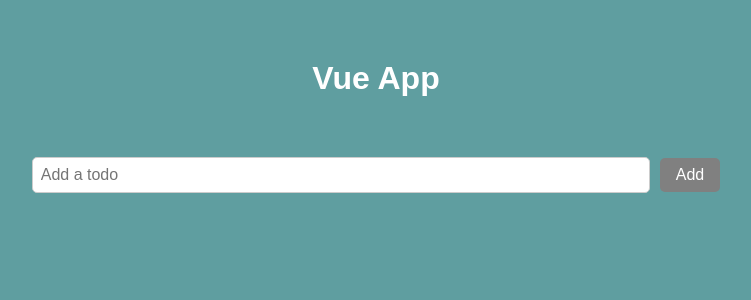
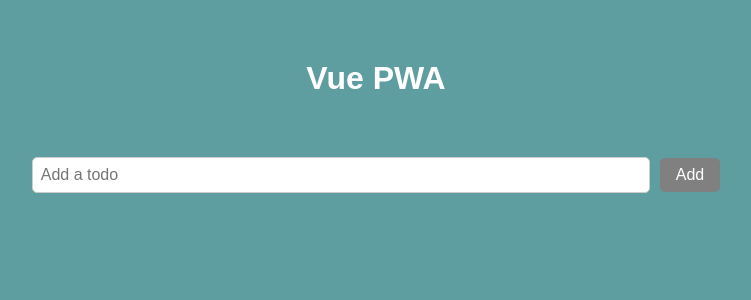
Before and after one commit to MalikParvez1/Bachelor-Vue-App, a Vue app: page / in a window 1280 px wide. Shown: the top 300 px of the page, without its empty margins (264-1015 px from the left). Built offline with nearby package versions, Linux system fonts and the light colour scheme.

Commit message:
change project structure

```diff
--- a/pwa-assets.config.js
+++ b/pwa-assets.config.js
@@ -8,5 +8,5 @@ export default defineConfig({
         preset: '2023',
     },
     preset,
-    images: ['public/favicon.ico'],
+    images: ['public/favicon.svg'],
 })
--- a/src/App.vue
+++ b/src/App.vue
@@ -1,47 +1,7 @@
 <template>
-    <div>
-      <h1>Vue App</h1>
-      <CreateForm
-        :editIndex="editIndex"
-        :input="input"
-        :todos="todos"
-        @setTodos="setTodos"
-        @setEditIndex="setEditIndex"
-        @setInput="setInput"
-      />
-      <TodoList
-        :todos="todos"
-        @setTodos="setTodos"
-        @setEditIndex="setEditIndex"
-        @setInput="setInput"
-      />
-    </div>
+  <AppView></AppView>
   </template>
 
   <script setup>
-  import { ref, onMounted } from 'vue';
-  import CreateForm from './components/CreateForm.vue';
-  import TodoList from './components/TodoList.vue';
-  import { getTodos } from './indexedDB';
-
-  const todos = ref([]);
-  const input = ref('');
-  const editIndex = ref(null);
-
-  const setTodos = (newTodos) => {
-    todos.value = newTodos;
-  };
-
-  const setInput = (newInput) => {
-    input.value = newInput;
-  };
-
-  const setEditIndex = (newEditIndex) => {
-    editIndex.value = newEditIndex;
-  };
-
-  onMounted(async () => {
-    const loadedTodos = await getTodos();
-    todos.value = loadedTodos;
-  });
+  import AppView from './components/AppView.vue';
   </script>
--- /dev/null
+++ b/src/components/AppView.vue
@@ -0,0 +1,47 @@
+<template>
+    <div>
+      <h1>Vue PWA</h1>
+      <CreateForm
+        :editIndex="editIndex"
+        :input="input"
+        :todos="todos"
+        @setTodos="setTodos"
+        @setEditIndex="setEditIndex"
+        @setInput="setInput"
+      />
+      <TodoList
+        :todos="todos"
+        @setTodos="setTodos"
+        @setEditIndex="setEditIndex"
+        @setInput="setInput"
+      />
+    </div>
+  </template>
+
+  <script setup>
+  import { ref, onMounted } from 'vue';
+  import CreateForm from './CreateForm.vue';
+  import TodoList from './TodoList.vue';
+  import { getTodos } from '../services/indexedDB';
+
+  const todos = ref([]);
+  const input = ref('');
+  const editIndex = ref(null);
+
+  const setTodos = (newTodos) => {
+    todos.value = newTodos;
+  };
+
+  const setInput = (newInput) => {
+    input.value = newInput;
+  };
+
+  const setEditIndex = (newEditIndex) => {
+    editIndex.value = newEditIndex;
+  };
+
+  onMounted(async () => {
+    const loadedTodos = await getTodos();
+    todos.value = loadedTodos;
+  });
+  </script>
--- a/src/components/CreateForm.vue
+++ b/src/components/CreateForm.vue
@@ -13,7 +13,7 @@
 
 <script setup>
 import { ref, watch } from 'vue';
-import { addTodo, updateTodo } from '../indexedDB';
+import { addTodo, updateTodo } from '../services/indexedDB';
 
 const props = defineProps({
   editIndex: Number,
--- a/src/components/TodoForm.vue
+++ /dev/null
@@ -1,59 +0,0 @@
-<template>
-    <form class="create-form" @submit.prevent="handleSubmit">
-      <input class="create-input" type="text" v-model="input" placeholder="Add a todo" />
-      <button class="create-button" type="submit">{{ editIndex !== null ? 'Update' : 'Add' }}</button>
-    </form>
-  </template>
-
-  <script setup>
-  import { ref, watch, toRefs } from 'vue';
-
-  const props = defineProps({
-    input: String,
-    editIndex: Number,
-  });
-  const emit = defineEmits(['create-todo']);
-
-  const localInput = ref(props.input);
-
-  watch(() => props.input, (newInput) => {
-    localInput.value = newInput;
-  });
-
-  const handleSubmit = () => {
-    emit('create-todo', localInput.value);
-    localInput.value = '';
-  };
-  </script>
-
-  <style>
-.create-form {
-  display: flex;
-  justify-content: center;
-  align-items: center;
-  gap: 10px;
-  margin: 40px 0;
-  padding: 20px;
-}
-
-.create-input {
-  flex: 1;
-  max-width: 600px;
-  padding: 0.5rem;
-  border: 1px solid #ccc;
-  border-radius: 5px;
-}
-
-.create-button {
-  background-color: #808080;
-  color: white;
-  border: none;
-  border-radius: 5px;
-  padding: 0.5rem 1rem;
-  cursor: pointer;
-}
-
-.create-button:hover {
-  background-color: #696969;
-}
-  </style>
--- a/src/components/TodoList.vue
+++ b/src/components/TodoList.vue
@@ -13,7 +13,7 @@
 </template>
 
 <script setup>
-import { deleteTodos } from '../indexedDB';
+import { deleteTodos } from '../services/indexedDB';
 
 const props = defineProps({
   todos: Array,
--- a/src/main.js
+++ b/src/main.js
@@ -1,5 +1,5 @@
 import { createApp } from 'vue'
-import './style.css'
+import './styles/style.css'
 import App from './App.vue'
 
 createApp(App).mount('#app')
--- a/vite.config.js
+++ b/vite.config.js
@@ -12,10 +12,9 @@ export default defineConfig({
       disabled: false,
       config: true,
     },
-    includeAssets: ['favicon.ico'],
     manifest: {
-        short_name: 'Vue App',
-        name: 'Vue App',
+        short_name: 'Vue PWA',
+        name: 'Vue PWA',
         icons: [
           {
             src: 'logo192.png',
```
Also changed, not shown: src/services/indexedDB.js (renamed from src/indexedDB.js), src/styles/style.css (renamed from src/style.css).
